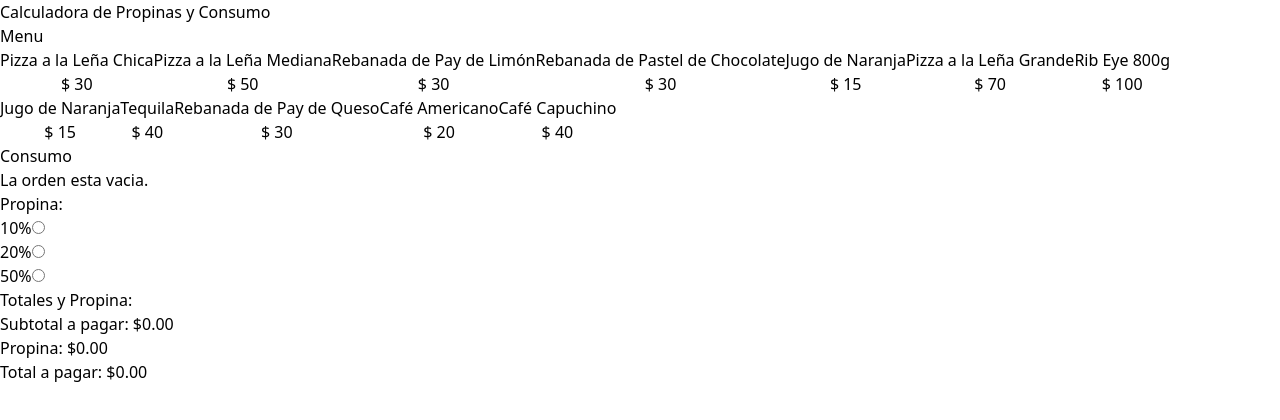
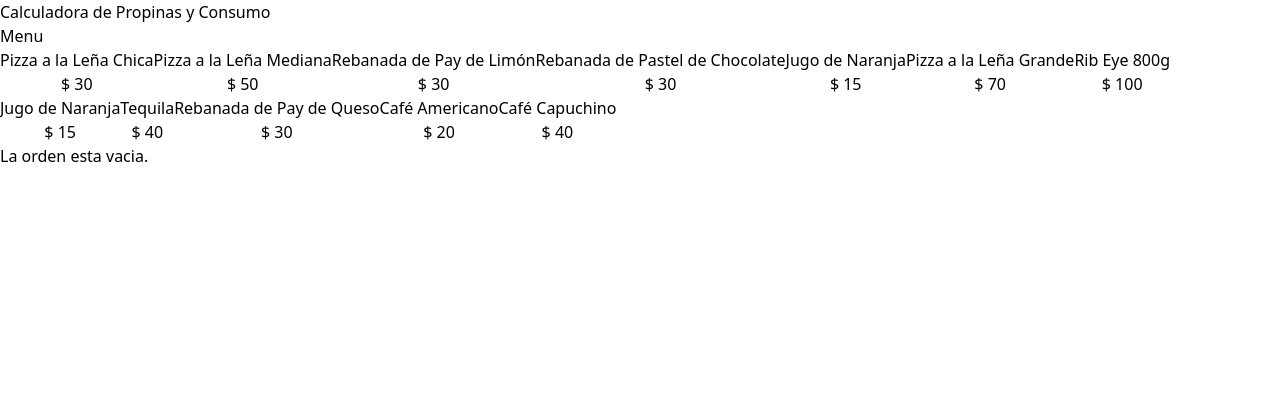
Before and after one commit to kevinocotan/calculadora_propinas, a React (Vite) app: page / in a window 1280 px wide. Shown: the top 420 px of the page. Built offline with nearby package versions, Linux system fonts and the light colour scheme.

Commit message:
reiniciando el orden

```diff
--- a/src/App.tsx
+++ b/src/App.tsx
@@ -7,7 +7,7 @@
 
 function App() {
 
-  const { order, addItem, removeItem, tip, setTip } = useOrder()
+  const { order, tip, setTip, addItem, removeItem, placeOrder } = useOrder()
 
   return (
 
@@ -30,6 +30,8 @@
           </div>
         </div>
         <div className="border border-dashed border-x-slate-300 p-5 rounded-lg space-y-10">
+          {order.length  ? (
+            <>
               <OrderContents
                 order={order}
                 removeItem={removeItem}
@@ -37,12 +39,19 @@
 
               <TipPercentageForm
                 setTip={setTip}
+                tip={tip}
               />
 
               <OrderTotals
                 order={order}
                 tip={tip}
+                placeOrder={placeOrder}
               />
+            </>
+          ) : (
+            <p className="text-center">La orden esta vacia.</p>
+          )}
+
         </div>
       </main>
     </>
--- a/src/components/OrderContents.tsx
+++ b/src/components/OrderContents.tsx
@@ -11,10 +11,7 @@
         <div>
             <h2 className='font-black text-4xl'>Consumo</h2>
             <div className="space-y-5 mt-10">
-                {order.length === 0 ?
-                    <p className="text-center">La orden esta vacia.</p>
-                    : (
-                        order.map(item => (
+                {order.map(item => (
                     <div key={item.id}
                         className="flex justify-between items-center border-t border-gray-200 py-5 last-of-type:border-b">
                         <div>
@@ -34,7 +31,7 @@
                         </button>
                     </div>
                 ))
-                    )}
+                }
             </div>
         </div>
     )
--- a/src/components/OrderTotals.tsx
+++ b/src/components/OrderTotals.tsx
@@ -3,18 +3,19 @@
 import { formatCurrency } from "../helpers"
 
 type OrderTotalsProps = {
-    order : OrderItem[]
-    tip : number
+    order: OrderItem[]
+    tip: number
+    placeOrder : () => void
 }
 
 
-export default function OrderTotals({order, tip} : OrderTotalsProps) {
+export default function OrderTotals({ order, tip, placeOrder }: OrderTotalsProps) {
 
-    const SubtotalAmount = useCallback (() => order.reduce((total, item) => total + (item.quantity * item.price), 0) , [order])
+    const SubtotalAmount = useCallback(() => order.reduce((total, item) => total + (item.quantity * item.price), 0), [order])
 
-    const tipAmount = useCallback (() => SubtotalAmount() * tip, [tip, order ])
+    const tipAmount = useCallback(() => SubtotalAmount() * tip, [tip, order])
 
-    const totalAmount = useCallback (() => SubtotalAmount() + tipAmount(), [tip, order ])
+    const totalAmount = useCallback(() => SubtotalAmount() + tipAmount(), [tip, order])
 
 
     return (
@@ -22,7 +23,7 @@
             <div className="space-y-3">
                 <h2 className="font-black text-2xl">Totales y Propina:</h2>
                 <p>Subtotal a pagar: {''}
-                    <span className="font-bold">{formatCurrency (SubtotalAmount())}</span>
+                    <span className="font-bold">{formatCurrency(SubtotalAmount())}</span>
                 </p>
 
                 <p>Propina: {''}
@@ -35,8 +36,11 @@
 
             </div>
 
-            <button>
-
+            <button className="w-full bg-black p-3 uppercase text-white font-bold mt10 disabled:opacity-15"
+                disabled={totalAmount() === 0}
+                onClick={placeOrder}
+            >
+                Guardar Orden
             </button>
         </>
     )
--- a/src/components/TipPercentageForm.tsx
+++ b/src/components/TipPercentageForm.tsx
@@ -19,25 +19,27 @@
 ]
 
 type TipPercentageFormProps = {
-    setTip: Dispatch<SetStateAction<number>>
+    setTip: Dispatch<SetStateAction<number>>,
+    tip: number
 
 }
 
-export default function TipPercentageForm({ setTip }: TipPercentageFormProps) {
+export default function TipPercentageForm({ setTip, tip }: TipPercentageFormProps) {
     return (
         <div>
             <h3 className="font-black text-2xl">Propina:</h3>
 
             <form>
-                {tipOptions.map(tip => (
-                    <div key={tip.id} className="flex gap-2">
-                        <label htmlFor={tip.id}>{tip.label}</label>
+                {tipOptions.map(tipOption => (
+                    <div key={tipOption.id} className="flex gap-2">
+                        <label htmlFor={tipOption.id}>{tipOption.label}</label>
                         <input
-                            id={tip.id}
+                            id={tipOption.id}
                             type="radio"
                             name="tip"
-                            value={tip.value}
+                            value={tipOption.value}
                             onChange={e => setTip(+e.target.value)}
+                            checked={tipOption.value === tip}
                         />
                     </div>
                 ))}
--- a/src/hooks/useOrder.ts
+++ b/src/hooks/useOrder.ts
@@ -19,8 +19,13 @@
         }
     }
 
-    const removeItem = (id : MenuItem['id']) => {
-        setOrder (order.filter (item => item.id !== id) )
+    const removeItem = (id: MenuItem['id']) => {
+        setOrder(order.filter(item => item.id !== id))
+    }
+
+    const placeOrder = () => {
+        setOrder([])
+        setTip(0)
     }
 
     return {
@@ -28,6 +33,7 @@
         tip,
         setTip,
         addItem,
-        removeItem
+        removeItem,
+        placeOrder
     }
 }
```
Lines whose indentation alone changed are shown as unchanged.
